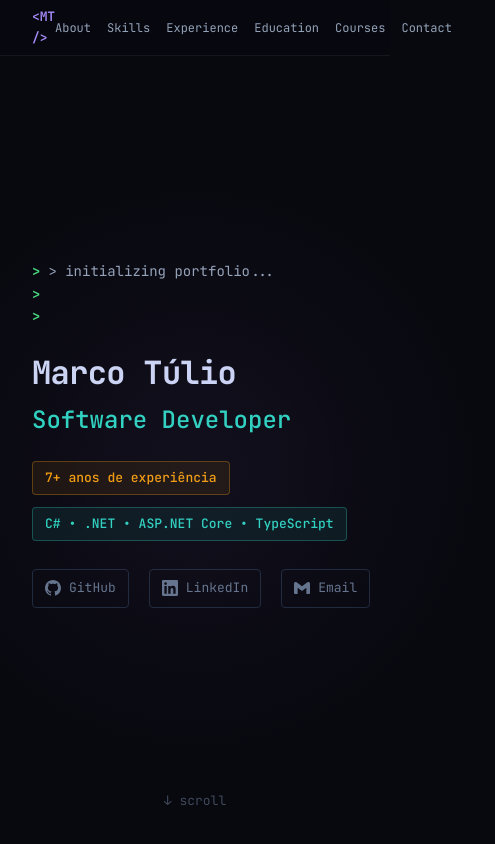
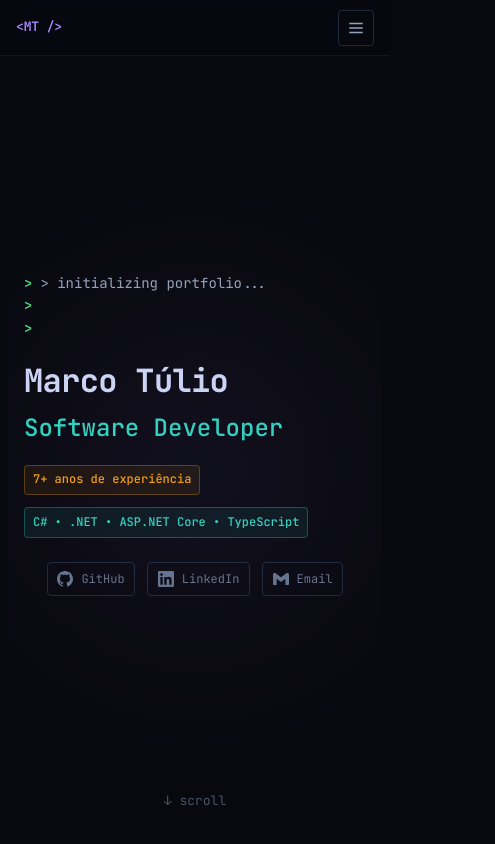
Before and after one commit to tmarcorf/tmarcorf, a React (Vite) app in the folder web-app/: page / in a window 390 px wide. Shown: the top 844 px of the page, 495 px wide, since content can reach past the window. Built offline with nearby package versions, Linux system fonts and the light colour scheme.

Commit message:
refactor: add reponsiveness to tablet and smartphone screen resolutions

```diff
--- a/web-app/src/App.css
+++ b/web-app/src/App.css
@@ -6,6 +6,12 @@
 .section {
   padding: var(--space-section) 2rem;
   position: relative;
+}
+
+@media (max-width: 639px) {
+  .section {
+    padding: var(--space-section) 1rem;
+  }
 }
 
 .section__inner {
@@ -58,6 +64,14 @@
   transform: translateY(-1px);
 }
 
+@media (max-width: 480px) {
+  .badge {
+    white-space: normal;
+    padding: 0.3rem 0.5rem;
+    font-size: 0.75rem;
+  }
+}
+
 .badge--accent {
   color: var(--accent-amber);
   border-color: rgba(245, 158, 11, 0.3);
@@ -98,14 +112,14 @@
   gap: var(--space-stack);
 }
 
-@media (max-width: 768px) {
+@media (max-width: 639px) {
   .grid-2,
   .grid-3 {
     grid-template-columns: 1fr;
   }
 }
 
-@media (min-width: 769px) and (max-width: 1024px) {
+@media (min-width: 640px) and (max-width: 1024px) {
   .grid-3 {
     grid-template-columns: repeat(2, 1fr);
   }
@@ -193,7 +207,7 @@
   display: flex;
   align-items: center;
   justify-content: space-between;
-  padding: 0 2rem;
+  padding: 0 1rem;
 }
 
 .nav__logo {
@@ -241,7 +255,85 @@
   width: 100%;
 }
 
-@media (max-width: 640px) {
+/* ── Hamburger toggle ── */
+.nav__toggle {
+  display: none;
+  flex-direction: column;
+  justify-content: center;
+  align-items: center;
+  width: 2.25rem;
+  height: 2.25rem;
+  background: none;
+  border: 1px solid var(--border-primary);
+  border-radius: var(--radius-sm);
+  cursor: pointer;
+  color: var(--text-secondary);
+  padding: 0.25rem;
+  z-index: 110;
+  transition: border-color var(--duration-fast) var(--ease-out);
+}
+
+.nav__toggle:hover {
+  border-color: var(--accent-purple);
+  color: var(--accent-purple);
+}
+
+.nav__toggle svg {
+  width: 18px;
+  height: 18px;
+}
+
+/* ── Mobile overlay ── */
+.nav__overlay {
+  display: none;
+}
+
+/* ── Mobile nav ── */
+@media (max-width: 639px) {
+  .nav__toggle {
+    display: flex;
+  }
+
+  .nav__links {
+    position: fixed;
+    top: var(--nav-height);
+    left: 0;
+    right: 0;
+    bottom: 0;
+    flex-direction: column;
+    align-items: center;
+    justify-content: flex-start;
+    padding-top: 3rem;
+    gap: 1.5rem;
+    background: var(--bg-primary);
+    visibility: hidden;
+    transform: translateY(-8px);
+    transition: visibility var(--duration-normal) var(--ease-out),
+                transform var(--duration-normal) var(--ease-out);
+    z-index: 105;
+  }
+
+  .nav--open .nav__links {
+    visibility: visible;
+    transform: translateY(0);
+  }
+
+  .nav__links a {
+    font-size: var(--text-h2);
+    padding: 0.5rem 0;
+  }
+
+  .nav--open .nav__overlay {
+    display: block;
+    position: fixed;
+    inset: 0;
+    background: transparent;
+    z-index: 104;
+  }
+}
+
+/* ── Tablet nav ── */
+@media (min-width: 640px) and (max-width: 900px) {
   .nav__links {
     gap: 1rem;
   }
@@ -262,6 +354,7 @@
   justify-content: center;
   padding: var(--nav-height) 2rem 2rem;
   position: relative;
+  overflow: hidden;
 }
 
 .hero::before {
@@ -344,6 +437,7 @@
 
 .hero__links {
   display: flex;
+  flex-wrap: wrap;
   gap: 1.25rem;
   margin-top: var(--space-block);
 }
@@ -381,6 +475,22 @@
   color: var(--text-muted);
   font-size: var(--text-small);
   animation: pulse 2s ease-in-out infinite;
+}
+
+@media (max-width: 639px) {
+  .hero {
+    padding: var(--nav-height) 1rem 2rem;
+  }
+
+  .hero__links {
+    justify-content: center;
+    gap: 0.75rem;
+  }
+
+  .hero__link {
+    padding: 0.4rem 0.6rem;
+    font-size: 0.75rem;
+  }
 }
 
 /* ══════════════════════════════════════════════════════════════
@@ -454,7 +564,7 @@
 .about__code .num { color: var(--accent-amber); }
 .about__code .cmt { color: var(--accent-green); opacity: 0.7; }
 
-@media (max-width: 768px) {
+@media (max-width: 640px) {
   .about__content {
     grid-template-columns: 1fr;
   }
@@ -577,7 +687,7 @@
   font-weight: 600;
 }
 
-@media (max-width: 640px) {
+@media (max-width: 639px) {
   .timeline {
     padding-left: 1.5rem;
   }
@@ -599,6 +709,12 @@
   display: flex;
   flex-direction: column;
   gap: 0.5rem;
+}
+
+.language__card {
+  display: flex;
+  flex-direction: column;
+  gap: 1rem;
 }
 
 .education__degree {
@@ -651,6 +767,13 @@
   text-align: right;
 }
 
+@media (max-width: 639px) {
+  .language__label {
+    min-width: 4rem;
+    font-size: 0.75rem;
+  }
+}
+
 /* ══════════════════════════════════════════════════════════════
    COURSES
    ══════════════════════════════════════════════════════════════ */
@@ -686,6 +809,12 @@
   font-size: var(--text-h2);
   color: var(--text-secondary);
   margin-bottom: var(--space-block);
+}
+
+@media (max-width: 480px) {
+  .contact__text {
+    font-size: 1rem;
+  }
 }
 
 .contact__links {
@@ -728,7 +857,7 @@
 
 .footer {
   border-top: 1px solid var(--border-subtle);
-  padding: 1rem 2rem;
+  padding: 1rem;
   display: flex;
   justify-content: space-between;
   align-items: center;
@@ -748,7 +877,7 @@
   color: var(--border-primary);
 }
 
-@media (max-width: 640px) {
+@media (max-width: 639px) {
   .footer {
     flex-direction: column;
     gap: 0.5rem;
@@ -761,3 +890,16 @@
     justify-content: center;
   }
 }
+
+@media (min-width: 640px) and (max-width: 900px) {
+  .footer {
+    flex-direction: column;
+    gap: 0.25rem;
+    text-align: center;
+  }
+
+  .footer__left {
+    flex-wrap: wrap;
+    justify-content: center;
+  }
+}
--- a/web-app/src/components/About.tsx
+++ b/web-app/src/components/About.tsx
@@ -1,4 +1,4 @@
-const yearsOfExperience = new Date().getFullYear() - 2019;
+import { yearsOfExperience } from "../constants/info";
 
 export function About() {
   return (
--- a/web-app/src/components/Education.tsx
+++ b/web-app/src/components/Education.tsx
@@ -11,7 +11,7 @@ export function Education() {
             <div className="education__period">Superior completo</div>
           </div>
 
-          <div className="card" style={{ display: 'flex', flexDirection: 'column', gap: '1rem' }}>
+          <div className="card language__card">
             <div>
               <div className="language__name">Português</div>
               <div className="language__level">
--- a/web-app/src/components/Hero.tsx
+++ b/web-app/src/components/Hero.tsx
@@ -1,3 +1,4 @@
+import { yearsOfExperience } from '../constants/info';
 import { useTypewriter } from '../hooks/useTypewriter';
 
 const TERMINAL_LINES = [
@@ -38,7 +39,7 @@ export function Hero() {
       <p className="hero__role">Software Developer</p>
 
       <div className="hero__meta">
-        <span className="badge badge--accent">7+ anos de experiência</span>
+        <span className="badge badge--accent">{yearsOfExperience}+ anos de experiência</span>
         <span className="badge badge--highlight">C# • .NET • ASP.NET Core • TypeScript</span>
       </div>
 
--- a/web-app/src/components/Nav.tsx
+++ b/web-app/src/components/Nav.tsx
@@ -1,18 +1,52 @@
+import { useState } from 'react';
+
 interface NavProps {
   sections: { id: string; label: string }[];
 }
 
 export function Nav({ sections }: NavProps) {
+  const [isMenuOpen, setIsMenuOpen] = useState(false);
+
+  const closeMenu = () => setIsMenuOpen(false);
+
   return (
-    <nav className="nav" role="navigation" aria-label="Main navigation">
+    <nav
+      className={`nav${isMenuOpen ? ' nav--open' : ''}`}
+      role="navigation"
+      aria-label="Main navigation"
+    >
       <div className="nav__inner">
-        <a href="#" className="nav__logo" aria-label="Home">
+        <a href="#" className="nav__logo" aria-label="Home" onClick={closeMenu}>
           {'<MT />'}
         </a>
-        <ul className="nav__links">
+
+        <button
+          className="nav__toggle"
+          type="button"
+          aria-expanded={isMenuOpen}
+          aria-controls="nav-menu"
+          aria-label={isMenuOpen ? 'Close navigation menu' : 'Open navigation menu'}
+          onClick={() => setIsMenuOpen(!isMenuOpen)}
+        >
+          {isMenuOpen ? (
+            <svg viewBox="0 0 24 24" fill="none" stroke="currentColor" strokeWidth="2" aria-hidden="true">
+              <path d="M18 6L6 18M6 6l12 12" />
+            </svg>
+          ) : (
+            <svg viewBox="0 0 24 24" fill="none" stroke="currentColor" strokeWidth="2" aria-hidden="true">
+              <path d="M3 12h18M3 6h18M3 18h18" />
+            </svg>
+          )}
+        </button>
+
+        {isMenuOpen && (
+          <div className="nav__overlay" onClick={closeMenu} aria-hidden="true" />
+        )}
+
+        <ul className="nav__links" id="nav-menu">
           {sections.map((s) => (
             <li key={s.id}>
-              <a href={`#${s.id}`}>{s.label}</a>
+              <a href={`#${s.id}`} onClick={closeMenu}>{s.label}</a>
             </li>
           ))}
         </ul>
--- /dev/null
+++ b/web-app/src/constants/info.ts
@@ -0,0 +1 @@
+export const yearsOfExperience = new Date().getFullYear() - 2019;
--- a/web-app/src/index.css
+++ b/web-app/src/index.css
@@ -101,6 +101,13 @@ body {
   max-width: var(--max-width);
   margin: 0 auto;
   min-height: 100svh;
+  padding: 0 1rem;
+}
+
+@media (max-width: 639px) {
+  #root {
+    padding: 0 0.5rem;
+  }
 }
 
 /* ── Selection ── */
@@ -184,10 +191,22 @@ a:hover {
 }
 
 /* ── Responsive base adjustments ── */
-@media (max-width: 768px) {
+
+/* Tablet adjustments */
+@media (max-width: 1024px) {
   :root {
-    --space-section: 3rem;
-    --space-block: 1.75rem;
+    --space-section: 3.5rem;
+    --space-block: 2rem;
+  }
+}
+
+/* Mobile adjustments */
+@media (max-width: 639px) {
+  :root {
+    --space-section: 2.5rem;
+    --space-block: 1.5rem;
+    --space-stack: 1rem;
+    --space-inset: 1.25rem;
   }
 
   body {
```
